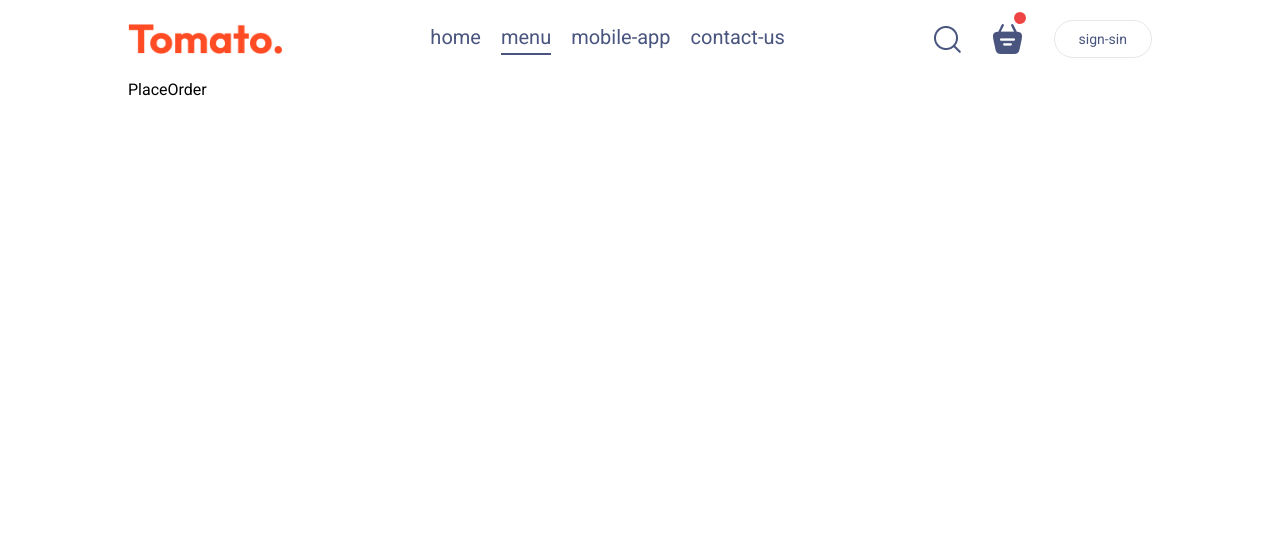
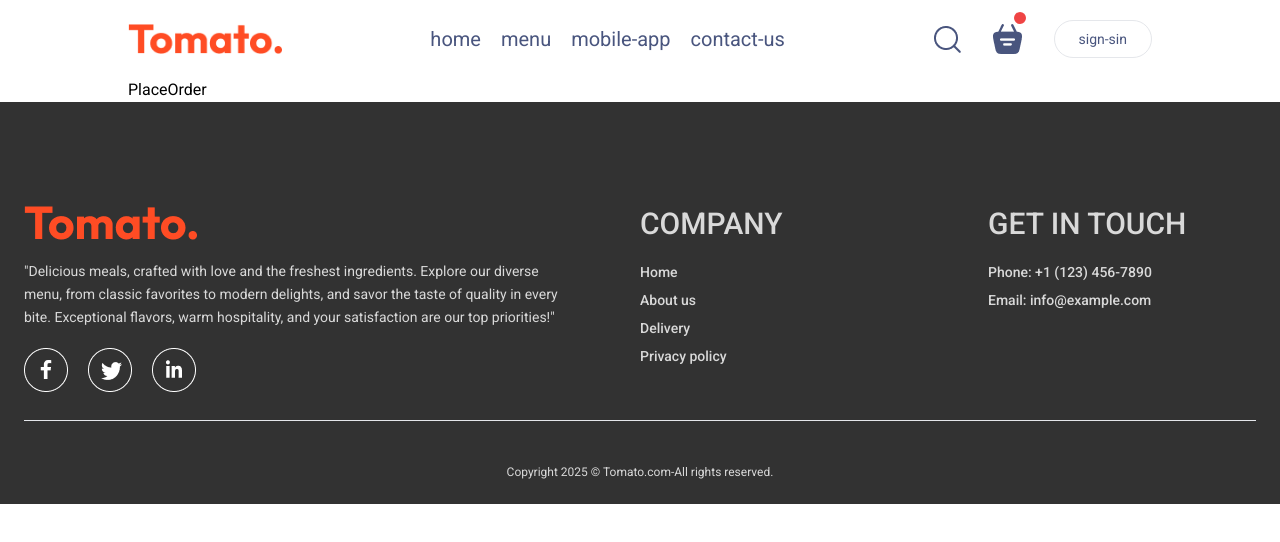
Before and after one commit to naveenkumar13-gif/Food-hut, a React (Create React App) app: page /order in a window 1280 px wide. Shown: the top 542 px of the page. Built offline with nearby package versions, Linux system fonts and the light colour scheme.

Commit message:
foodDisplay and foodItemList ,footer is completed

```diff
--- a/package.json
+++ b/package.json
@@ -3,10 +3,12 @@
   "version": "0.1.0",
   "private": true,
   "dependencies": {
+    "@reduxjs/toolkit": "^2.5.0",
     "aos": "^2.3.4",
     "cra-template": "1.2.0",
     "react": "^19.0.0",
     "react-dom": "^19.0.0",
+    "react-redux": "^9.2.0",
     "react-router-dom": "^7.1.1",
     "react-scripts": "5.0.1"
   },
--- a/src/App.js
+++ b/src/App.js
@@ -4,6 +4,7 @@ import { BrowserRouter, Route, Routes } from "react-router-dom";
 import Home from "./pages/Home/Home";
 import Cart from "./pages/Cart/Cart";
 import PlaceOrder from "./pages/PlaceOrder/PlaceOrder";
+import Footer from "../src/components/Footer/index";
 import AOS from "aos";
 import "aos/dist/aos.css";
 
@@ -13,6 +14,7 @@ function App() {
   }, []);
 
   return (
+    <>
       <div className="w-[80%] m-auto ">
         <NavBar />
         <BrowserRouter>
@@ -23,6 +25,8 @@ function App() {
           </Routes>
         </BrowserRouter>
       </div>
+      <Footer />
+    </>
   );
 }
 
--- a/src/assets/frontend_assets/assets.js
+++ b/src/assets/frontend_assets/assets.js
@@ -119,7 +119,7 @@ export const menu_list = [
 
 export const food_list = [
   {
-    _id: "1",
+    _id: 1,
     name: "Greek salad",
     image: food_1,
     price: 12,
@@ -128,7 +128,7 @@ export const food_list = [
     category: "Salad",
   },
   {
-    _id: "2",
+    _id: 2,
     name: "Veg salad",
     image: food_2,
     price: 18,
@@ -137,7 +137,7 @@ export const food_list = [
     category: "Salad",
   },
   {
-    _id: "3",
+    _id: 3,
     name: "Clover Salad",
     image: food_3,
     price: 16,
@@ -146,7 +146,7 @@ export const food_list = [
     category: "Salad",
   },
   {
-    _id: "4",
+    _id: 4,
     name: "Chicken Salad",
     image: food_4,
     price: 24,
@@ -155,7 +155,7 @@ export const food_list = [
     category: "Salad",
   },
   {
-    _id: "5",
+    _id: 5,
     name: "Lasagna Rolls",
     image: food_5,
     price: 14,
@@ -164,7 +164,7 @@ export const food_list = [
     category: "Rolls",
   },
   {
-    _id: "6",
+    _id: 6,
     name: "Peri Peri Rolls",
     image: food_6,
     price: 12,
@@ -173,7 +173,7 @@ export const food_list = [
     category: "Rolls",
   },
   {
-    _id: "7",
+    _id: 7,
     name: "Chicken Rolls",
     image: food_7,
     price: 20,
@@ -182,7 +182,7 @@ export const food_list = [
     category: "Rolls",
   },
   {
-    _id: "8",
+    _id: 8,
     name: "Veg Rolls",
     image: food_8,
     price: 15,
@@ -191,7 +191,7 @@ export const food_list = [
     category: "Rolls",
   },
   {
-    _id: "9",
+    _id: 9,
     name: "Ripple Ice Cream",
     image: food_9,
     price: 14,
@@ -200,7 +200,7 @@ export const food_list = [
     category: "Deserts",
   },
   {
-    _id: "10",
+    _id: 10,
     name: "Fruit Ice Cream",
     image: food_10,
     price: 22,
@@ -209,7 +209,7 @@ export const food_list = [
     category: "Deserts",
   },
   {
-    _id: "11",
+    _id: 11,
     name: "Jar Ice Cream",
     image: food_11,
     price: 10,
@@ -218,7 +218,7 @@ export const food_list = [
     category: "Deserts",
   },
   {
-    _id: "12",
+    _id: 12,
     name: "Vanilla Ice Cream",
     image: food_12,
     price: 12,
@@ -227,7 +227,7 @@ export const food_list = [
     category: "Deserts",
   },
   {
-    _id: "13",
+    _id: 13,
     name: "Chicken Sandwich",
     image: food_13,
     price: 12,
@@ -236,7 +236,7 @@ export const food_list = [
     category: "Sandwich",
   },
   {
-    _id: "14",
+    _id: 14,
     name: "Vegan Sandwich",
     image: food_14,
     price: 18,
@@ -245,7 +245,7 @@ export const food_list = [
     category: "Sandwich",
   },
   {
-    _id: "15",
+    _id: 15,
     name: "Grilled Sandwich",
     image: food_15,
     price: 16,
@@ -254,7 +254,7 @@ export const food_list = [
     category: "Sandwich",
   },
   {
-    _id: "16",
+    _id: 16,
     name: "Bread Sandwich",
     image: food_16,
     price: 24,
@@ -263,7 +263,7 @@ export const food_list = [
     category: "Sandwich",
   },
   {
-    _id: "17",
+    _id: 17,
     name: "Cup Cake",
     image: food_17,
     price: 14,
@@ -272,7 +272,7 @@ export const food_list = [
     category: "Cake",
   },
   {
-    _id: "18",
+    _id: 18,
     name: "Vegan Cake",
     image: food_18,
     price: 12,
@@ -281,7 +281,7 @@ export const food_list = [
     category: "Cake",
   },
   {
-    _id: "19",
+    _id: 19,
     name: "Butterscotch Cake",
     image: food_19,
     price: 20,
@@ -290,7 +290,7 @@ export const food_list = [
     category: "Cake",
   },
   {
-    _id: "20",
+    _id: 20,
     name: "Sliced Cake",
     image: food_20,
     price: 15,
@@ -299,7 +299,7 @@ export const food_list = [
     category: "Cake",
   },
   {
-    _id: "21",
+    _id: 21,
     name: "Garlic Mushroom ",
     image: food_21,
     price: 14,
@@ -308,7 +308,7 @@ export const food_list = [
     category: "Pure Veg",
   },
   {
-    _id: "22",
+    _id: 22,
     name: "Fried Cauliflower",
     image: food_22,
     price: 22,
@@ -317,7 +317,7 @@ export const food_list = [
     category: "Pure Veg",
   },
   {
-    _id: "23",
+    _id: 23,
     name: "Mix Veg Pulao",
     image: food_23,
     price: 10,
@@ -326,7 +326,7 @@ export const food_list = [
     category: "Pure Veg",
   },
   {
-    _id: "24",
+    _id: 24,
     name: "Rice Zucchini",
     image: food_24,
     price: 12,
@@ -335,7 +335,7 @@ export const food_list = [
     category: "Pure Veg",
   },
   {
-    _id: "25",
+    _id: 25,
     name: "Cheese Pasta",
     image: food_25,
     price: 12,
@@ -344,7 +344,7 @@ export const food_list = [
     category: "Pasta",
   },
   {
-    _id: "26",
+    _id: 26,
     name: "Tomato Pasta",
     image: food_26,
     price: 18,
@@ -353,7 +353,7 @@ export const food_list = [
     category: "Pasta",
   },
   {
-    _id: "27",
+    _id: 27,
     name: "Creamy Pasta",
     image: food_27,
     price: 16,
@@ -362,7 +362,7 @@ export const food_list = [
     category: "Pasta",
   },
   {
-    _id: "28",
+    _id: 28,
     name: "Chicken Pasta",
     image: food_28,
     price: 24,
@@ -371,7 +371,7 @@ export const food_list = [
     category: "Pasta",
   },
   {
-    _id: "29",
+    _id: 29,
     name: "Buttter Noodles",
     image: food_29,
     price: 14,
@@ -380,7 +380,7 @@ export const food_list = [
     category: "Noodles",
   },
   {
-    _id: "30",
+    _id: 30,
     name: "Veg Noodles",
     image: food_30,
     price: 12,
@@ -389,7 +389,7 @@ export const food_list = [
     category: "Noodles",
   },
   {
-    _id: "31",
+    _id: 31,
     name: "Somen Noodles",
     image: food_31,
     price: 20,
@@ -398,7 +398,7 @@ export const food_list = [
     category: "Noodles",
   },
   {
-    _id: "32",
+    _id: 32,
     name: "Cooked Noodles",
     image: food_32,
     price: 15,
--- /dev/null
+++ b/src/components/FoodDisplay/index.js
@@ -0,0 +1,31 @@
+import React from "react";
+import { food_list } from "../../assets/frontend_assets/assets";
+import FoodList from "../FoodList/index";
+
+function index({ category }) {
+  return (
+    <div className="my-8" id="food display">
+      <h2 className="text-2xl font-semibold mb-6 relative group cursor-pointer">
+        Top dish of your menu
+        <span className="absolute bottom-0 left-0 h-0.5 w-0 bg-red-500 transition-all duration-700 group-hover:w-[20%]"></span>
+      </h2>
+      <div className="grid grid-cols-4 gap-8 ">
+        {food_list
+          .filter((item) => category === "All" || category === item.category)
+          .map((item, index) => (
+            <div key={index}>
+              <FoodList
+                id={item._id}
+                name={item.name}
+                image={item.image}
+                price={item.price}
+                description={item.description}
+              />
+            </div>
+          ))}
+      </div>
+    </div>
+  );
+}
+
+export default index;
--- /dev/null
+++ b/src/components/Footer/index.js
@@ -0,0 +1,52 @@
+import React from "react";
+import { assets } from "../../assets/frontend_assets/assets";
+
+function index() {
+  return (
+    <div
+      className="text-[#d9d9d9] bg-[#323232] flex items-center flex-col gap-5 p-6"
+      id="footer"
+    >
+      <div className="w-full grid gap-[80px] pt-[80px] grid-cols-[2fr_1fr_1fr]">
+        <div className="flex flex-col items-start gap-5">
+          <div>
+            <img src={assets.logo} alt="logo" />
+          </div>
+          <p className="text-sm leading-relaxed">
+            "Delicious meals, crafted with love and the freshest ingredients.
+            Explore our diverse menu, from classic favorites to modern delights,
+            and savor the taste of quality in every bite. Exceptional flavors,
+            warm hospitality, and your satisfaction are our top priorities!"
+          </p>
+          <div className="flex gap-5">
+            <img src={assets.facebook_icon} alt="logo" />
+            <img src={assets.twitter_icon} alt="logo" />
+            <img src={assets.linkedin_icon} alt="logo" />
+          </div>
+        </div>
+        <div className="flex flex-col items-start gap-5">
+          <h2 className="text-3xl font-medium">COMPANY</h2>
+          <ul className="font-medium text-sm flex flex-col gap-2 cursor-pointer">
+            <li>Home</li>
+            <li>About us</li>
+            <li>Delivery</li>
+            <li>Privacy policy</li>
+          </ul>
+        </div>
+        <div className="flex flex-col items-start gap-5">
+          <h2 className="text-3xl font-medium">GET IN TOUCH</h2>
+          <ul className="font-medium text-sm flex flex-col gap-2 cursor-pointer">
+            <li>Phone: +1 (123) 456-7890 </li>
+            <li>Email: info@example.com</li>
+          </ul>
+        </div>
+      </div>
+      <hr className="my-2 text-[#ddd] h-4 w-full  " />
+      <p className="text-xs text-center ">
+        Copyright 2025 © Tomato.com-All rights reserved.
+      </p>
+    </div>
+  );
+}
+
+export default index;
--- a/src/components/NavBar/index.js
+++ b/src/components/NavBar/index.js
@@ -2,7 +2,7 @@ import React, { useState } from "react";
 import { assets } from "../../assets/frontend_assets/assets";
 
 function Index() {
-  const [menu, setMenu] = useState("menu");
+  const [menu, setMenu] = useState(null);
 
   return (
     <div className="py-5 flex justify-between items-center">
@@ -13,7 +13,7 @@ function Index() {
         <li
           className={
             menu === "home"
-              ? "pb-[2px]  border-b-2 border-[#49557e]   cursor-pointer"
+              ? "pb-[0px]  border-b-2 border-[#49557e]   cursor-pointer"
               : ""
           }
           onClick={() => setMenu("home")}
@@ -23,7 +23,7 @@ function Index() {
         <li
           className={
             menu === "menu"
-              ? "pb-[2px]  border-b-2 border-[#49557e] cursor-pointer"
+              ? "pb-[0px]  border-b-2 border-[#49557e] cursor-pointer"
               : ""
           }
           onClick={() => setMenu("menu")}
@@ -33,7 +33,7 @@ function Index() {
         <li
           className={
             menu === "mobile-app"
-              ? "pb-[2px]  border-b-2 border-[#49557e] cursor-pointer"
+              ? "pb-[0px]  border-b-2 border-[#49557e] cursor-pointer"
               : ""
           }
           onClick={() => setMenu("mobile-app")}
@@ -43,7 +43,7 @@ function Index() {
         <li
           className={
             menu === "contact-us"
-              ? "pb-[2px]  border-b-2 border-[#49557e] cursor-pointer"
+              ? "pb-[0px]  border-b-2 border-[#49557e] cursor-pointer"
               : ""
           }
           onClick={() => setMenu("contact-us")}
--- a/src/pages/Home/Home.js
+++ b/src/pages/Home/Home.js
@@ -1,6 +1,7 @@
 import React, { useState } from "react";
 import Header from "../../components/Header/index";
 import ExploreMenu from "../../components/ExploreMenu/index";
+import FoodDisplay from "../../components/FoodDisplay/index";
 
 function Home() {
   const [category, setCategory] = useState("All");
@@ -8,6 +9,7 @@ function Home() {
     <div>
       <Header />
       <ExploreMenu category={category} setCategory={setCategory} />
+      <FoodDisplay category={category} />
     </div>
   );
 }
```
Also changed, not shown: src/components/ExploreMenu/index.js (+5 -4 lines), src/components/FoodList/index.js (added, +56 -0 lines), src/Store/CartSlice.js (added), src/Store/store.js (added), 1 other file (tests, documents, lock files or other folders). Lines whose indentation alone changed are shown as unchanged.
